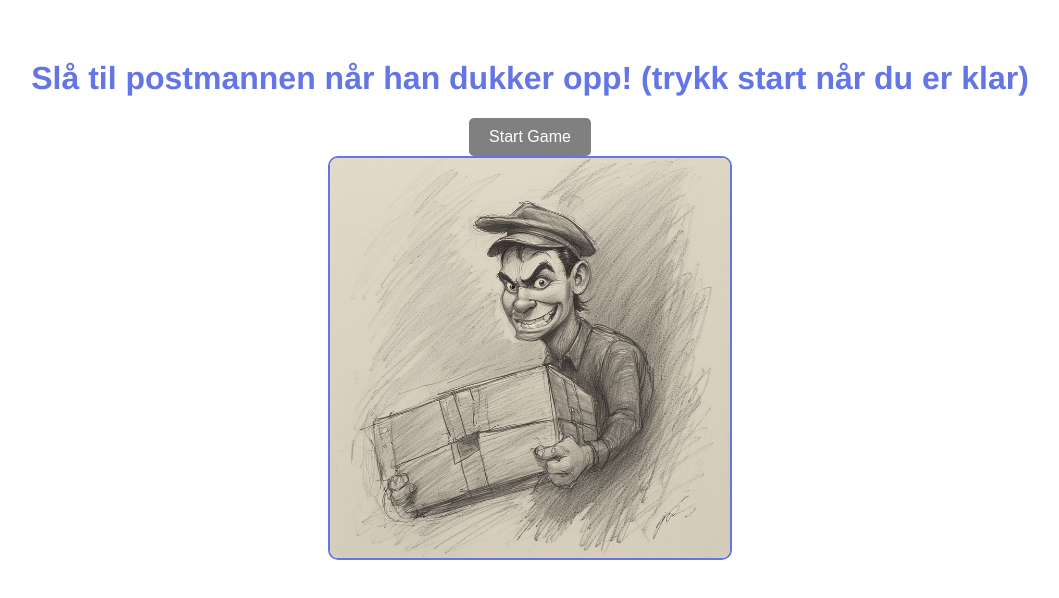
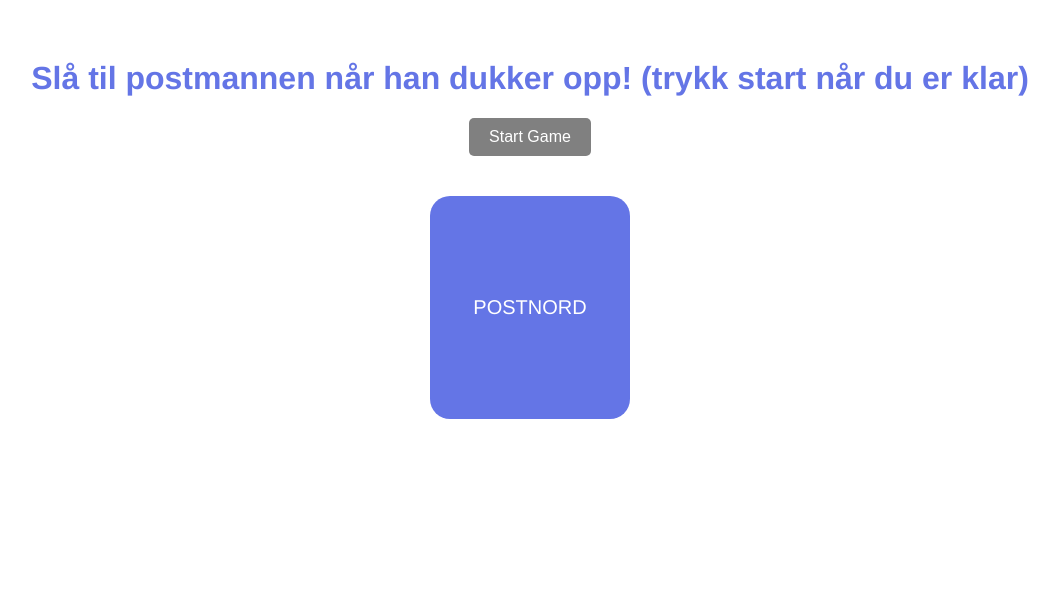
Before and after one commit to code-of-eidsten/reactiontimer-game, a Vue app: page / in a window 1280 px wide. Both pictures are taken after a click on the button "Start Game". Shown: the top 598 px of the page, without its empty margins (110-1169 px from the left). Built offline with nearby package versions, Linux system fonts and the light colour scheme.

Commit message:
removed img

```diff
--- a/src/components/Block.vue
+++ b/src/components/Block.vue
@@ -1,5 +1,5 @@
 <template>
-    <img src="../assets/postman.jpg" class="block" v-if="showBlock" @click="stopTimer" />
+    <div class="block" v-if="showBlock" @click="stopTimer"> POSTNORD</div>
 </template>
 
 <script>
@@ -35,9 +35,14 @@ export default {
 
 <style>
 .block {
-    width: 400px;
+    width: 200px;
+    border-radius: 20px;
+    background-color: rgb(100, 117, 230);
+    color: white;
+    font-size: 20px;
+    text-align: center;
+    padding: 100px 0;
+    margin: 40px auto;
     cursor: pointer;
-    border: 2px solid rgb(100, 117, 230);
-    border-radius: 10px;
 }
 </style>
```
